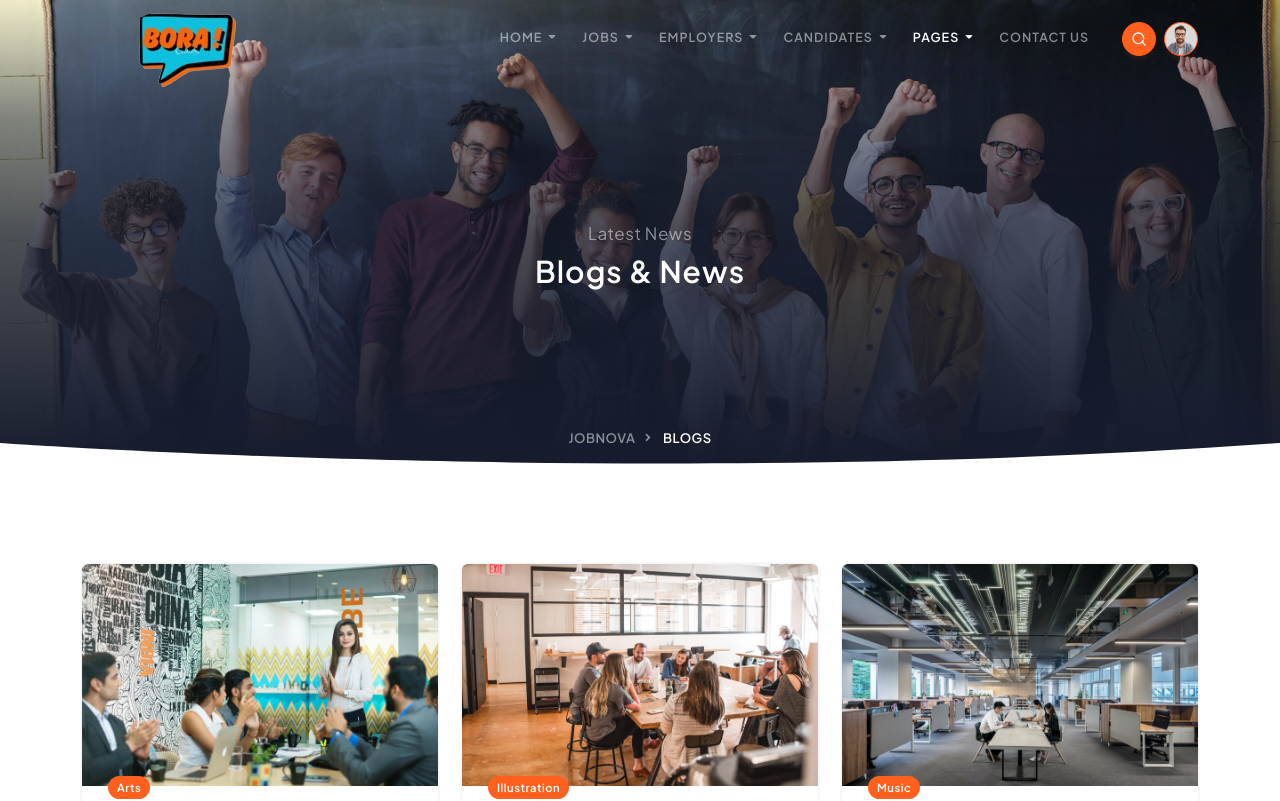
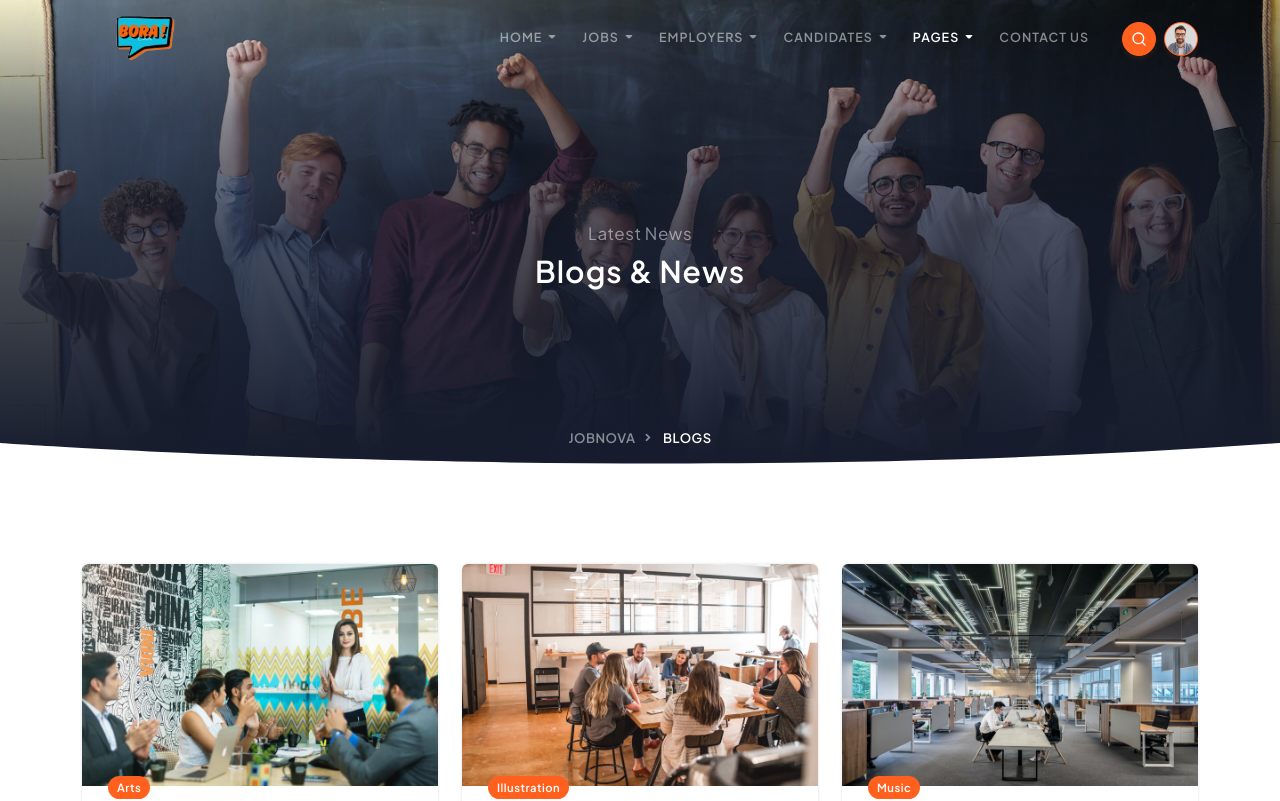
Before and after one commit to abussafilx/Jobnova_ReactJs, a React (Create React App) app: page /blogs in a window 1280 px wide. Shown: the top 801 px of the page. Built offline with nearby package versions, Linux system fonts and the light colour scheme.

Commit message:
logo size fix

```diff
--- a/src/assets/scss/_menu.scss
+++ b/src/assets/scss/_menu.scss
@@ -19,10 +19,12 @@
         color: $dark !important;
         .l-dark,
         .logo-dark-mode {
+            height: 40px;
             display: none;
         }
         .l-light,
         .logo-light-mode {
+            height: 60px;
             display: inline-block;
         }
         .big-logo {
```
